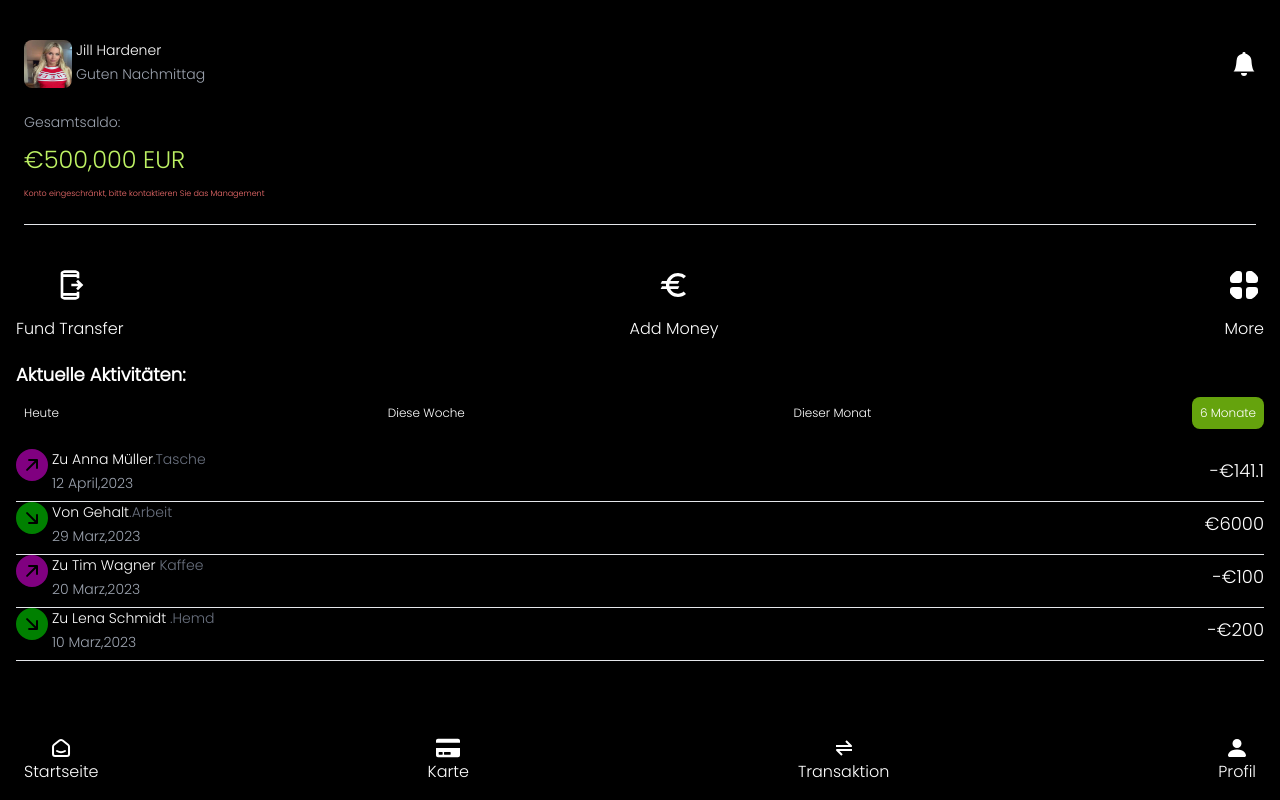
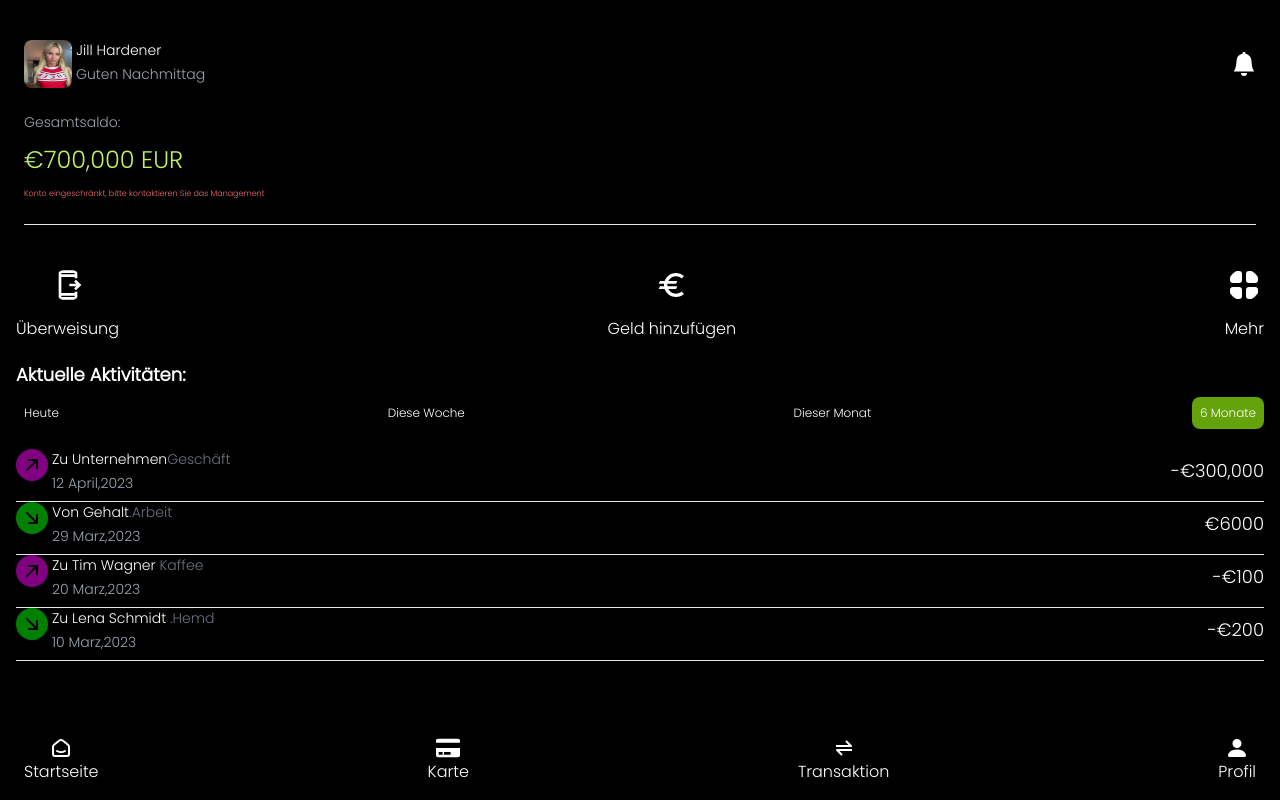
Before and after one commit to boymeetsblockchain/jill-hardener, a React (Create React App) app: page / in a window 1280 px wide. Built offline with nearby package versions, Linux system fonts and the light colour scheme.

Commit message:
edited the transaction

```diff
--- a/src/components/Header.jsx
+++ b/src/components/Header.jsx
@@ -45,7 +45,7 @@ export default function Header() {
         </div>
         <div className="balance flex flex-col my-6 gap-3">
           <p className='text-sm text-gray-400'>Gesamtsaldo:</p>
-          <h1 className='text-lime-300 text-2xl'> €500,000 EUR</h1>
+          <h1 className='text-lime-300 text-2xl'> €700,000 EUR</h1>
           <p className='text-red-400 text-[8px]'>Konto eingeschränkt, bitte kontaktieren Sie das Management</p>
         </div>
         <hr className='text-gray-400' />
--- a/src/components/Table.jsx
+++ b/src/components/Table.jsx
@@ -6,15 +6,15 @@ export default function Table() {
     <div className="flex justify-between items-center mb-2">
        <div className="profile flex  gap-1">
          <div className="img">
-            < BsFillArrowUpRightCircleFill fill='purple' size={32} />
+         < BsFillArrowUpRightCircleFill fill='purple' size={32} />
          </div>
          <div className="name-good">
-            <h1 className='text-sm mb-1'>Zu Anna Müller<span className='text-gray-500'>.Tasche</span></h1>
+            <h1 className='text-sm mb-1'>Zu Unternehmen<span className='text-gray-500'>Geschäft</span></h1>
             <h1 className='text-sm text-gray-400'>12 April,2023</h1>
          </div>
         </div>
       <div className="amount">
-         <p>-€141.1</p>
+         <p>-€300,000</p>
        </div>
        </div>
        <hr />
--- a/src/components/Transaction.jsx
+++ b/src/components/Transaction.jsx
@@ -1,24 +1,26 @@
-import {MdOutlineSendToMobile,MdEuro} from 'react-icons/md'
-import {BsGridFill} from 'react-icons/bs'
-import toast from 'react-hot-toast'
+import { MdOutlineSendToMobile, MdEuro } from 'react-icons/md';
+import { BsGridFill } from 'react-icons/bs';
+import toast from 'react-hot-toast';
+
 export default function Transaction() {
-    const onClick = ()=>{
-        toast.error("Not authorized ")
-    }
+    const onClick = () => {
+        toast.error("Nicht autorisiert");
+    };
+
     return (
         <div className="flex flex-row justify-between text-white">
-         <div className="home flex flex-col items-center  ">
-            <MdOutlineSendToMobile size={32} onClick={onClick}  className='hover:text-lime-300 mt-1 rounded-full bg-transparent mb-4' />
-         <h2>Fund Transfer</h2>
+            <div className="home flex flex-col items-center">
+                <MdOutlineSendToMobile size={32} onClick={onClick} className="hover:text-lime-300 mt-1 rounded-full bg-transparent mb-4" />
+                <h2>Überweisung</h2>
             </div>
             <div className="home flex flex-col items-center">
-            <MdEuro size={32}  onClick={onClick} className='hover:text-lime-300 mt-1 rounded-full bg-transparent mb-4'  />
-         <h2>Add Money</h2>
+                <MdEuro size={32} onClick={onClick} className="hover:text-lime-300 mt-1 rounded-full bg-transparent mb-4" />
+                <h2>Geld hinzufügen</h2>
             </div>
-         <div className="home flex flex-col items-center  ">
-            <BsGridFill size={32} onClick={onClick}  className='hover:text-lime-300 mt-1 rounded-full bg-transparent mb-4' />
-         <h2>More</h2>
+            <div className="home flex flex-col items-center">
+                <BsGridFill size={32} onClick={onClick} className="hover:text-lime-300 mt-1 rounded-full bg-transparent mb-4" />
+                <h2>Mehr</h2>
             </div>
         </div>
-  )
+    );
 }
```
Also changed, not shown: src/assets/favicon.png (added). Lines whose indentation alone changed are shown as unchanged.
